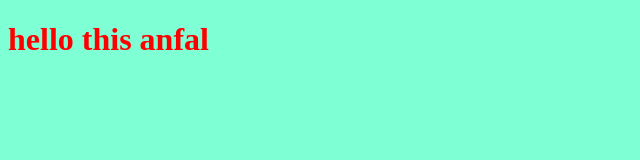
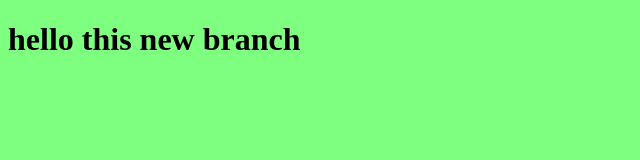
Before and after one commit to Anfal-1/myproject, a plain HTML site: page index.html in a window 1280 px wide. Shown: the whole page, without its empty margins (0-640 px from the left). Drawn offline with Linux system fonts and the light colour scheme.

Commit message:
chang style

```diff
--- a/index.html
+++ b/index.html
@@ -7,7 +7,7 @@
     <link rel="stylesheet" href="style.css">
 </head>
 <body>
-    <h1> hello this anfal</h1>
+    <h1> hello this new branch</h1>
     <script> src=app.js</script>
 </body>
 </html>
--- a/style.css
+++ b/style.css
@@ -1,6 +1,6 @@
 h1{
-    color :red;
+    color :black;
 }
 body{
-    background-color: aquamarine;
+    background-color: rgb(127, 255, 127);
 }
```
